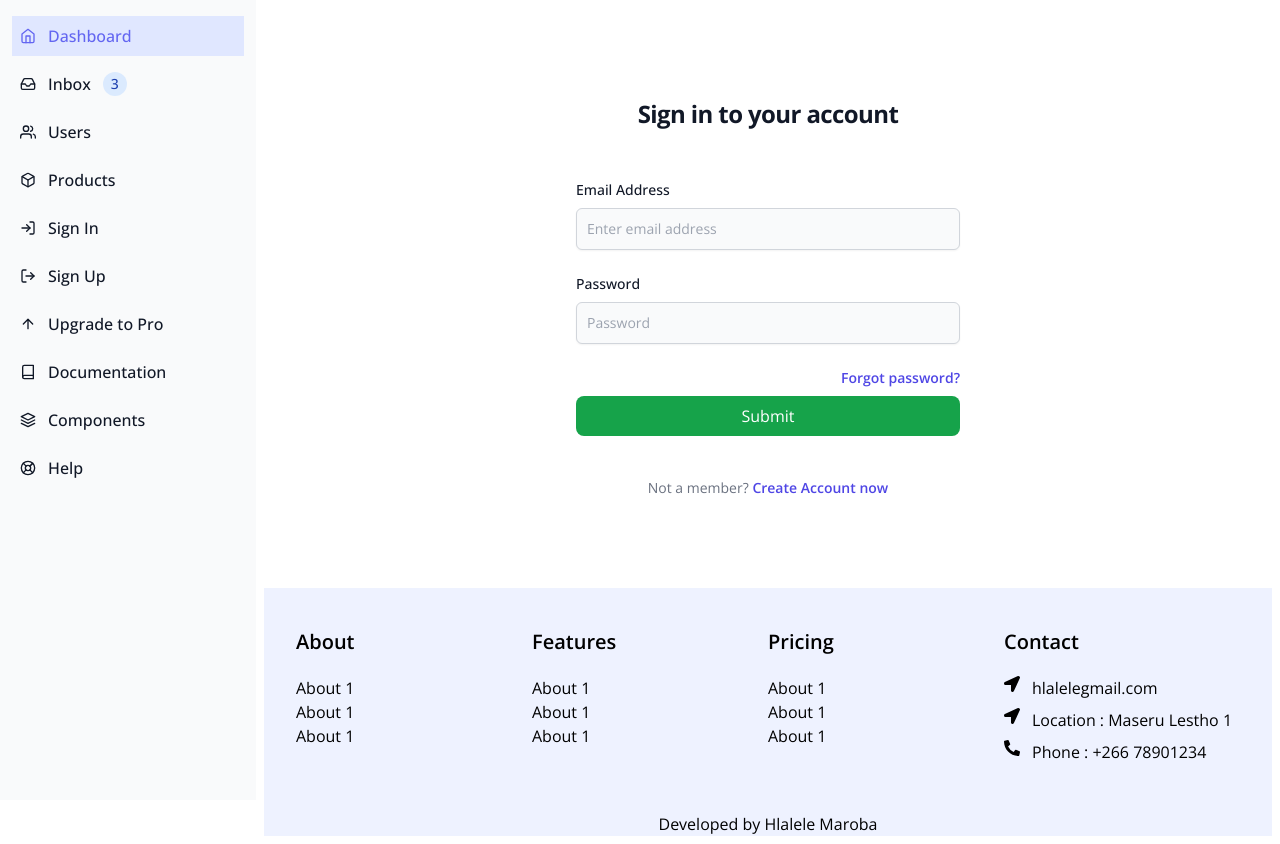
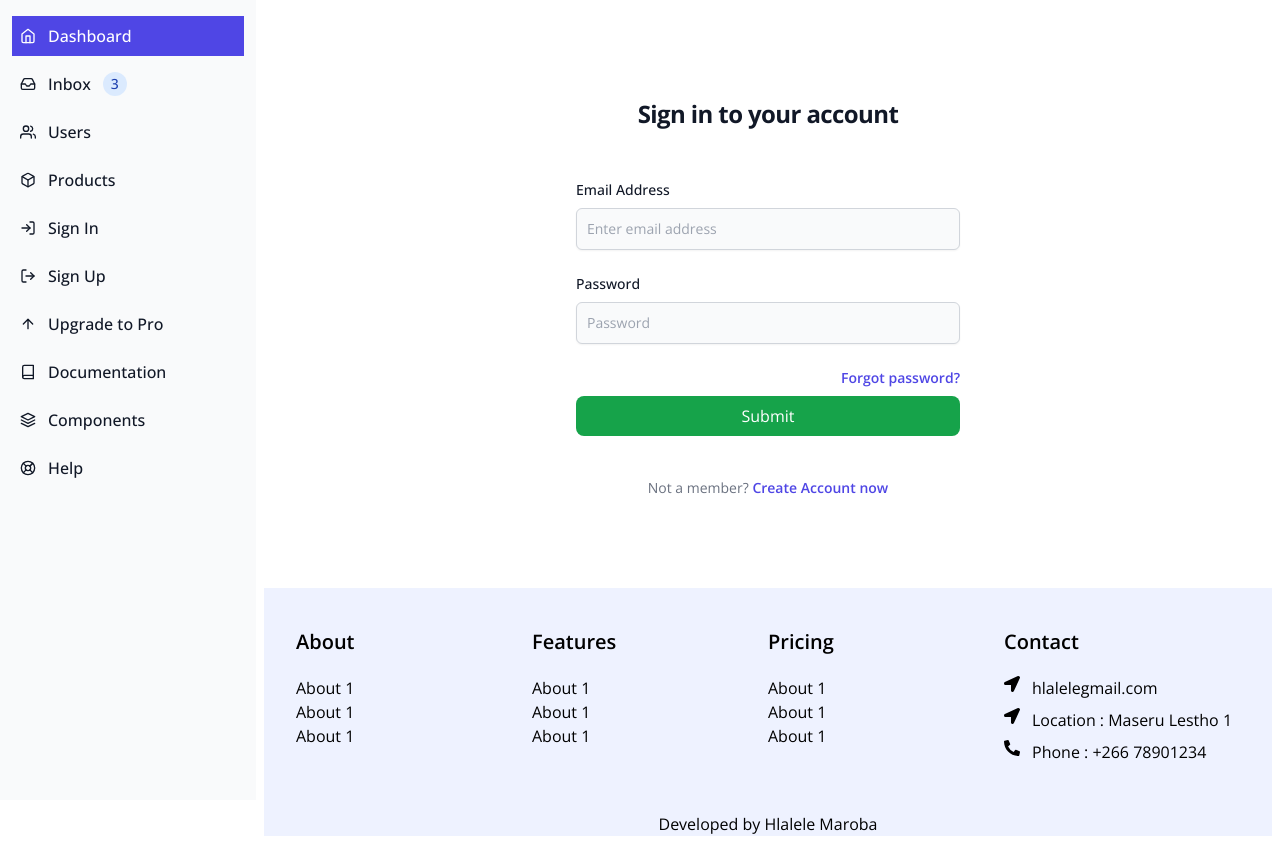
Before and after one commit to HMaroba/nextjs-tailwind, a Next.js app: page / in a window 1280 px wide. Built offline with nearby package versions, Linux system fonts and the light colour scheme.

Commit message:
Added table

```diff
--- a/src/app/(components)/Sidebar2.tsx
+++ b/src/app/(components)/Sidebar2.tsx
@@ -53,14 +53,14 @@ export default function Sidebar2({ children }: any) {
     {
       icon: <FiLogIn />,
       text: "Sign In",
-      href: "/pages/about",
-      active: currentPath === "/pages/about",
+      href: "/pages/auth/login",
+      active: currentPath === "/pages/auth/login",
     },
     {
       icon: <FiLogOut />,
       text: "Sign Up",
-      href: "/pages/about",
-      active: currentPath === "/pages/about",
+      href: "/pages/auth/Register",
+      active: currentPath === "/pages/auth/Register",
     },
     {
       icon: <FiArrowUp />,
@@ -150,7 +150,7 @@ export default function Sidebar2({ children }: any) {
                   className={`flex items-center p-2
                    ${
                      menuItem.active
-                       ? "text-indigo-500 bg-indigo-100"
+                       ? "text-white bg-indigo-600"
                        : "text-gray-900 rounded-lg dark:text-white hover:bg-gray-100 dark:hover:bg-gray-700 group"
                    }
                    `}
```
